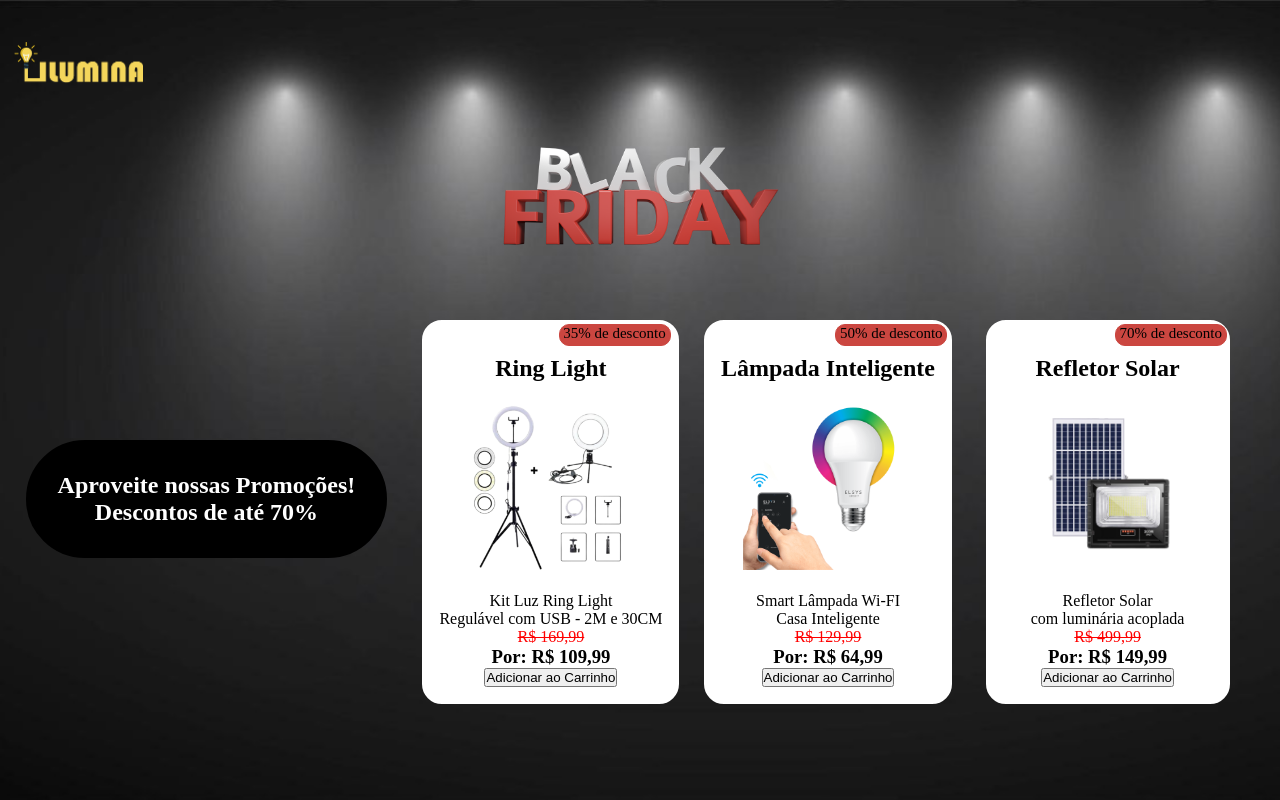
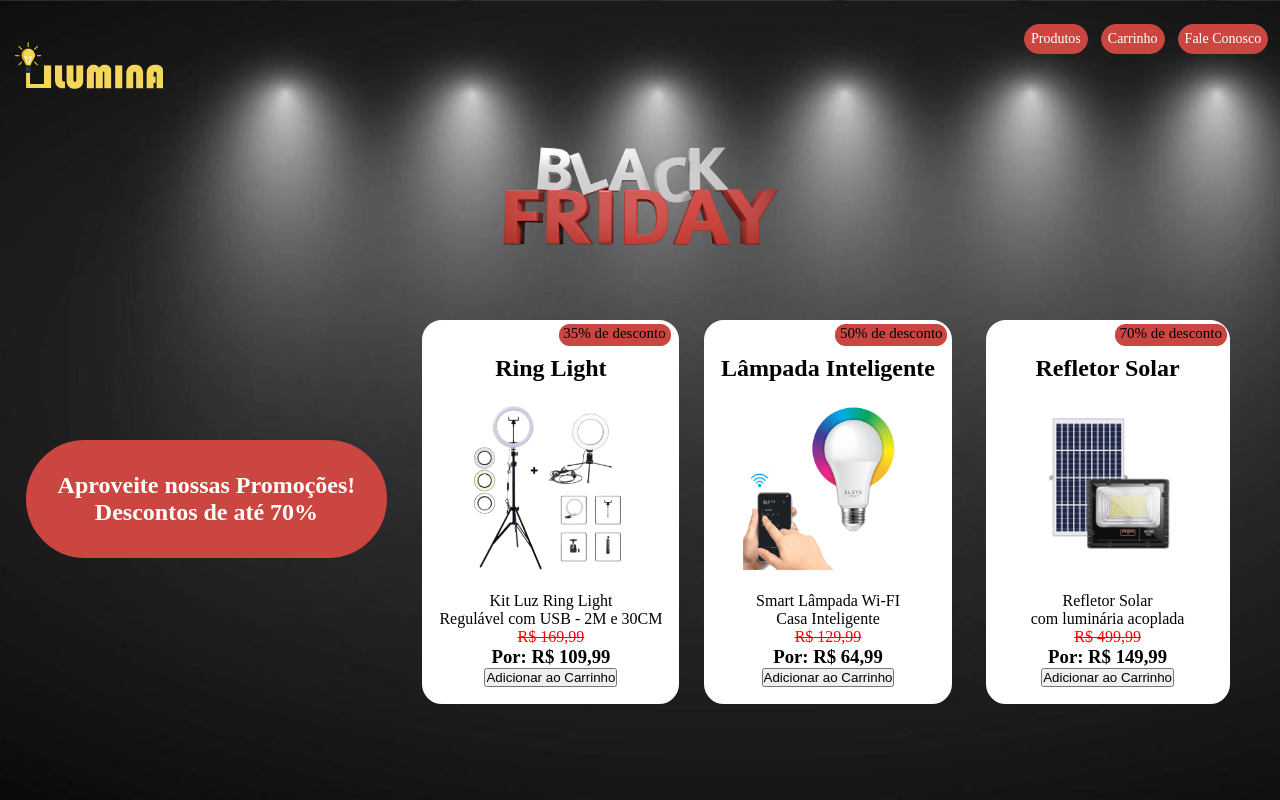
Before and after one commit to riqueteus/Landing-page, a plain HTML site: page index.html in a window 1280 px wide. Shown: the top 800 px of the page. Drawn offline with Linux system fonts and the light colour scheme.

Commit message:
Ilumina modelo-final

```diff
--- a/css/style.css
+++ b/css/style.css
@@ -17,7 +17,7 @@ header{
     justify-content: center;
 }
 
-#ilumina{
+.ilumina{
     position: absolute;
     top: 5%;
     left: 1%;
@@ -26,6 +26,57 @@ header{
 #content{
     align-items: center;
     text-align: center;
+}
+
+.fale-conosco{
+    position: absolute;
+    top: 3%;
+    left: 92%;
+    border: 1px solid #cb4640;
+    background-color: #cb4640;
+    color: white;
+    padding: 6px;
+    border-radius: 50px;
+    font-size: 14px;
+}
+
+.fale-conosco:hover{
+    border: #cb474044;
+    background-color: #cb474044;
+}
+
+.carrinho{
+    position: absolute;
+    top: 3%;
+    left: 86%;
+    border: 1px solid #cb4640;
+    background-color: #cb4640;
+    color: white;
+    padding: 6px;
+    border-radius: 50px;
+    font-size: 14px;
+}
+
+.carrinho:hover{
+    border: #cb474044;
+    background-color: #cb474044;
+}
+
+.produtos{
+    position: absolute;
+    top: 3%;
+    left: 80%;
+    border: 1px solid #cb4640;
+    background-color: #cb4640;
+    color: white;
+    padding: 6px;
+    border-radius: 50px;
+    font-size: 14px;
+}
+
+.produtos:hover{
+    border: #cb474044;
+    background-color: #cb474044;
 }
 
 .section-container{
@@ -41,9 +92,9 @@ header{
     top: 55%;
     left: 2%;
     text-align: center;
-    border: 2px solid black;
+    border: 2px solid #cb4640;
     padding: 30px;
-    background-color: black;
+    background-color: #cb4640;
     border-radius: 60px;
     color: white;
 
--- a/index.html
+++ b/index.html
@@ -17,9 +17,24 @@
         <figure id="foto-black">
             <img src="assets/logo-black.png" alt="Black Friday" width="280px">
         </figure>
-        <figure id="ilumina">
-            <img src="assets/ilumina.png" alt="ilumina" width="130px">
-        </figure>
+
+        <div class="ilumina">
+            <a href="#">
+            <img src="assets/ilumina.png" alt="ilumina" width="150px"> </a>
+        </div>
+
+        <div class="fale-conosco">
+            <a href="#" style="text-decoration:none; color: white;">Fale Conosco</a>
+        </div>
+
+        <div class="carrinho">
+            <a href="#" style="text-decoration: none; color: white;">Carrinho</a>
+        </div>
+
+        <div class="produtos">
+            <a href="#" style="text-decoration: none; color: white;">Produtos</a>
+        </div>
+
 
         <div class="container-promo">
             <p><h1> Aproveite nossas Promoções! <br>
```
